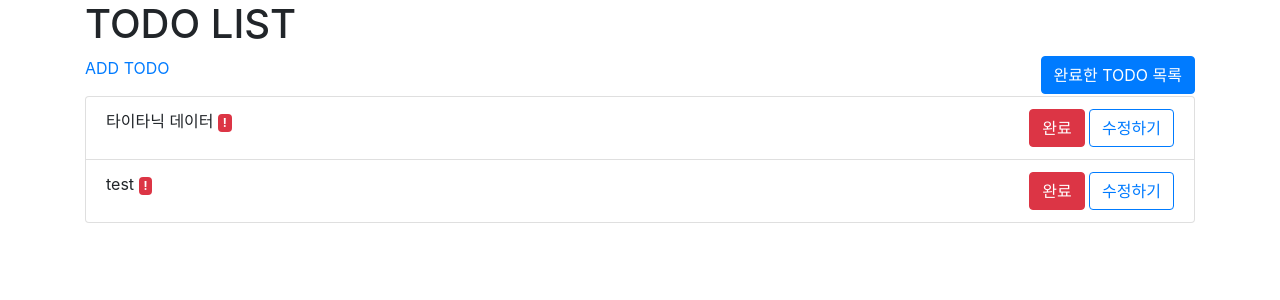
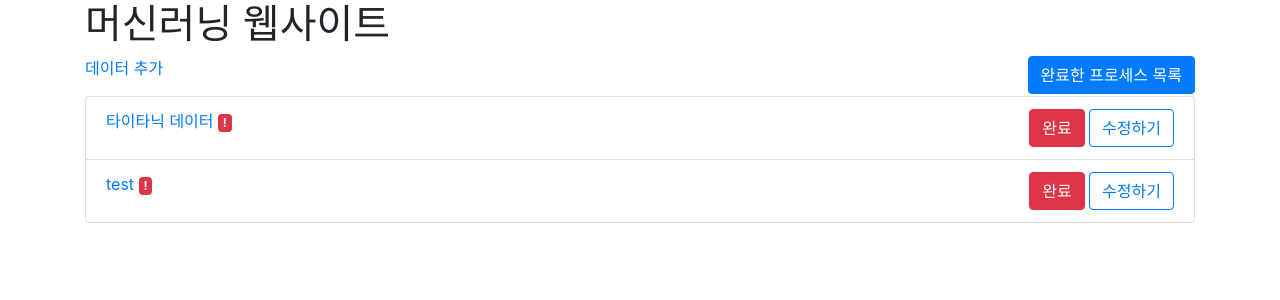
Before and after one commit to limhasic/django_2, a Django app: page /todo/ in a window 1280 px wide. Shown: the top 300 px of the page. Run offline with Django 3.2, Linux system fonts and the light colour scheme; data comes from the database, SQL or seed files in the repository; both versions use the stored data as it was after the commit; some libraries are stand-ins or nearby versions.

Commit message:
이슈 : 데이터 등록 문제 : 시간 더 필요함

```diff
--- a/mytodo/urls.py
+++ b/mytodo/urls.py
@@ -15,9 +15,13 @@ Including another URLconf
 """
 from django.contrib import admin
 from django.urls import path, include
+from django.conf.urls.static import static
+from django.conf import settings
+from todo import views
 
-urlpatterns = [
-    path('admin/', admin.site.urls),
-    path('todo/', include('todo.urls')),
+urlpatterns = [ path('admin/', admin.site.urls),
+                path('todo/', include('todo.urls')),
 
-]
+                ]
+urlpatterns += static(settings.MEDIA_URL, document_root = settings.MEDIA_ROOT)
+#urlpatterns =+ patterns(,)
--- a/todo/forms.py
+++ b/todo/forms.py
@@ -1,10 +1,11 @@
 from django import forms
 from .models import Todo
+#from .models import Document
 
 
 class TodoForm(forms.ModelForm):
     class Meta:
         model = Todo
-        fields = ('title', 'description', 'important')
+        fields = ('title', 'description', 'important' )
 
         # 입력 폼 지정
--- a/todo/models.py
+++ b/todo/models.py
@@ -8,6 +8,6 @@ class Todo(models.Model):
     created = models.DateTimeField(auto_now_add = True)
     complete = models.BooleanField(default = False)
     important = models.BooleanField(default=True)
-
+    #file = models.FileField(upload_to = None, null = True )
     def __str__(self):
         return self.title
--- a/todo/templates/todo/todo_list.html
+++ b/todo/templates/todo/todo_list.html
@@ -1,8 +1,10 @@
 <!DOCTYPE html>
 <html lang="en">
     <head>
+
         <meta charset="UTF-8">
-        <title>Todo_목록앱</title>
+        <title>JJABDBIZ</title>
+        <link rel="shortcut icon" type="image/x-icon" href="https://upload.wikimedia.org/wikipedia/commons/thumb/f/fa/Apple_logo_black.svg/800px-Apple_logo_black.svg.png">
         <link
             rel = "stylesheet"
             href="https://maxcdn.bootstrapcdn.com/bootstrap/4.0.0/css/bootstrap.min.css"
@@ -12,15 +14,16 @@
 
     <body>
     <div class="container">
-      <h1>TODO LIST</h1>
+      <h1>머신러닝 웹사이트</h1>
       <p>
-        <a href="{% url 'todo_post' %}"><i class="bi-plus"></i>ADD TODO</a>
-        <a href="{% url 'todo_done_list' %}" class="btn btn-primary" style="float:right">완료한 TODO 목록</a>
+        <a href="{% url 'todo_post' %}"><i class="bi-plus"></i>데이터 추가</a>
+
+        <a href="{% url 'todo_done_list' %}" class="btn btn-primary" style="float:right">완료한 프로세스 목록</a>
       </p>
       <ul class="list-group">
         {% for todo in todos %}
           <li class="list-group-item">
-            <a hWref="{% url 'todo_detail' todo.id %}">{{ todo.title }}</a>
+            <a href="{% url 'todo_detail' todo.id %}">{{ todo.title }}</a>
             {% if todo.important %}
               <span class="badge badge-danger">!</span>
             {% endif %}
@@ -35,4 +38,6 @@
       </ul>
     </div>
     </body>
+
+
 </html>
--- /dev/null
+++ b/todo/templates/todo/upload.html
@@ -0,0 +1,4 @@
+{% extends 'todo_list.html' %}
+
+{% block content %}
+{% endblock %}
--- a/todo/urls.py
+++ b/todo/urls.py
@@ -1,6 +1,9 @@
 from django.contrib import admin
 from django.urls import path
 from . import views
+
+from django.conf import settings
+from django.conf.urls.static import static
 
 urlpatterns = [
     path('', views.todo_list, name='todo_list'),
@@ -14,4 +17,8 @@ urlpatterns = [
     path('done/', views.todo_done_list, name='todo_done_list'),
     path('done/<int:pk>', views.todo_done, name='todo_done'),
 
-]
+
+] + static(settings.MEDIA_URL, document_root = settings.MEDIA_ROOT)
+# 스태틱 파일을 서빙할 수 있는 경로 지정, -> MEDIA_URL ->
+# static
+# 서빙
--- a/todo/views.py
+++ b/todo/views.py
@@ -1,6 +1,11 @@
 from django.shortcuts import render, redirect
 from .models import Todo
 from .forms import TodoForm
+#from django.http import HttpResponse
+#from django.shortcuts import render
+#from .forms import UploadFileForm
+#from .forms import DocumentForm
+
 # Create your views here.
 
 # 1 전체 조회
@@ -15,7 +20,7 @@ def todo_detail(request, pk):
 
 def todo_post(request):
     if request.method == "POST":
-        form = TodoForm(request.POST)
+        form = TodoForm(request.POST )
         if form.is_valid():
             todo = form.save(commit=False)
             todo.save()
@@ -47,3 +52,6 @@ def todo_done(request, pk):
 def todo_done_list(request):
     dones = Todo.objects.filter(complete=True)
     return render(request, 'todo/todo_done_list.html', {'dones': dones})
+
+def upload_file(request):
+    pass
```
Also changed, not shown: mytodo/settings.py (+5 -2 lines), todo/templates/todo/todo_post.html (+5 -3 lines), db.sqlite3.
